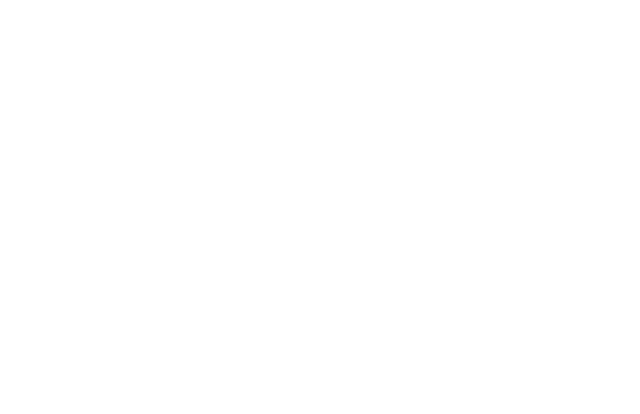
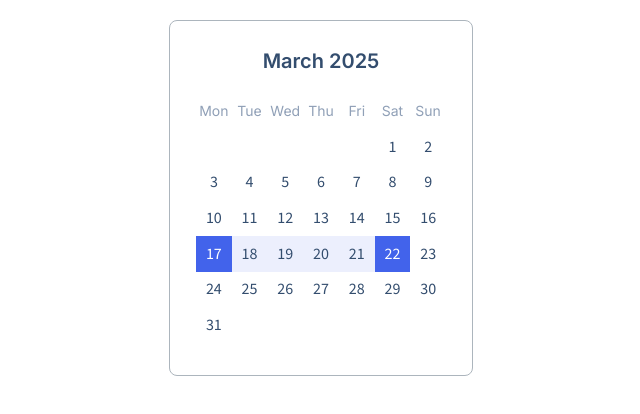
Before and after one commit to js-tasks-ru/htmlcss-20251006_smoki-mo, a website: page 05-lection3/03-calendar/index.html in a window 1280 px wide. Shown: the whole page, without its empty margins (31-671 px from the left). Drawn offline with nearby package versions, Linux system fonts and the light colour scheme.

Commit message:
dz3-calendar

```diff
--- a/05-lection3/03-calendar/calendar.css
+++ b/05-lection3/03-calendar/calendar.css
@@ -0,0 +1,57 @@
+.calendar {
+  border-radius: 8px;
+  background: var(--white);
+  border: 1px solid var(--grey-3);
+  padding: 28px 26px 32px;
+}
+
+.calendar__title {
+  margin: 0;
+  font-family: Inter;
+  font-weight: 600;
+  font-size: 20px;
+  line-height: 24px;
+  color: #334d6e;
+  text-align: center;
+}
+
+.calendar__grid-wrapper {
+  padding-bottom: 100%;
+  position: relative;
+  margin-top: 20px;
+}
+
+.calendar__grid {
+  position: absolute;
+  top: 0;
+  right: 0;
+  bottom: 0;
+  left: 0;
+  display: grid;
+  grid-template-columns: repeat(7, 1fr);
+  grid-template-rows: repeat(7, 1fr);
+}
+
+.calendar__cell {
+  display: flex;
+  justify-content: center;
+  align-items: center;
+  font-family: 'Source Sans 3';
+  line-height: 20px;
+  color: #334d6e;
+}
+
+.calendar__cell_day {
+  font-family: Inter;
+  font-size: 14px;
+  color: #90a0b7;
+}
+
+.calendar__cell_range {
+  background: rgba(160, 177, 245, 0.2);
+}
+
+.calendar__cell_range-edge {
+  background: var(--blue-1);
+  color: var(--white);
+}
--- a/05-lection3/03-calendar/index.html
+++ b/05-lection3/03-calendar/index.html
@@ -1,12 +1,82 @@
 <!DOCTYPE html>
-<!-- Страница с календарем -->
-<html lang="ru">
+<html lang="en">
 	<head>
 		<link rel="stylesheet" href="../../assets/css/main.css">
 		<link rel="stylesheet" href="./calendar.css">
 		<title>Calendar</title>
+		<style>
+			.demo {
+				padding: 20px 200px;
+			}
+			.demo__inner {
+				width: 304px;
+			}
+		</style>
 	</head>
-    <body>
-
+	<body class="demo">
+		<div class="demo__inner">
+			<div class="calendar">
+				<h5 class="calendar__title">March 2025</h5>
+				<div class="calendar__grid-wrapper">
+					<div class="calendar__grid">
+						<span class="calendar__cell calendar__cell_day">Mon</span>
+						<span class="calendar__cell calendar__cell_day">Tue</span>
+						<span class="calendar__cell calendar__cell_day">Wed</span>
+						<span class="calendar__cell calendar__cell_day">Thu</span>
+						<span class="calendar__cell calendar__cell_day">Fri</span>
+						<span class="calendar__cell calendar__cell_day">Sat</span>
+						<span class="calendar__cell calendar__cell_day">Sun</span>
+						<!-- Week 1 -->
+						<span class="calendar__cell"></span>
+						<span class="calendar__cell"></span>
+						<span class="calendar__cell"></span>
+						<span class="calendar__cell"></span>
+						<span class="calendar__cell"></span>
+						<span class="calendar__cell">1</span>
+						<span class="calendar__cell">2</span>
+						<!-- Week 2 -->
+						<span class="calendar__cell">3</span>
+						<span class="calendar__cell">4</span>
+						<span class="calendar__cell">5</span>
+						<span class="calendar__cell">6</span>
+						<span class="calendar__cell">7</span>
+						<span class="calendar__cell">8</span>
+						<span class="calendar__cell">9</span>
+						<!-- Week 3 -->
+						<span class="calendar__cell">10</span>
+						<span class="calendar__cell">11</span>
+						<span class="calendar__cell">12</span>
+						<span class="calendar__cell">13</span>
+						<span class="calendar__cell">14</span>
+						<span class="calendar__cell">15</span>
+						<span class="calendar__cell">16</span>
+						<!-- Week 4 -->
+						<span class="calendar__cell calendar__cell_range-edge">17</span>
+						<span class="calendar__cell calendar__cell_range">18</span>
+						<span class="calendar__cell calendar__cell_range">19</span>
+						<span class="calendar__cell calendar__cell_range">20</span>
+						<span class="calendar__cell calendar__cell_range">21</span>
+						<span class="calendar__cell calendar__cell_range-edge">22</span>
+						<span class="calendar__cell">23</span>
+						<!-- Week 5 -->
+						<span class="calendar__cell">24</span>
+						<span class="calendar__cell">25</span>
+						<span class="calendar__cell">26</span>
+						<span class="calendar__cell">27</span>
+						<span class="calendar__cell">28</span>
+						<span class="calendar__cell">29</span>
+						<span class="calendar__cell">30</span>
+						<!-- Week 6 -->
+						<span class="calendar__cell">31</span>
+						<span class="calendar__cell"></span>
+						<span class="calendar__cell"></span>
+						<span class="calendar__cell"></span>
+						<span class="calendar__cell"></span>
+						<span class="calendar__cell"></span>
+						<span class="calendar__cell"></span>
+					</div>
+				</div>
+			</div>
+		</div>
 	</body>
 </html>
--- a/assets/fonts/fonts.css
+++ b/assets/fonts/fonts.css
@@ -1,3 +1,5 @@
 @import url('https://fonts.googleapis.com/css2?family=Roboto:ital,wght@0,100;0,300;0,400;0,500;0,700;0,900;1,100;1,300;1,400;1,500;1,700;1,900&display=swap');
 
 @import url('https://fonts.googleapis.com/css2?family=Inter:ital,opsz,wght@0,14..32,100..900;1,14..32,100..900&display=swap');
+
+@import url('https://fonts.googleapis.com/css2?family=Source+Sans+3:ital,wght@0,200..900;1,200..900&display=swap');
```
Lines whose indentation alone changed are shown as unchanged.
